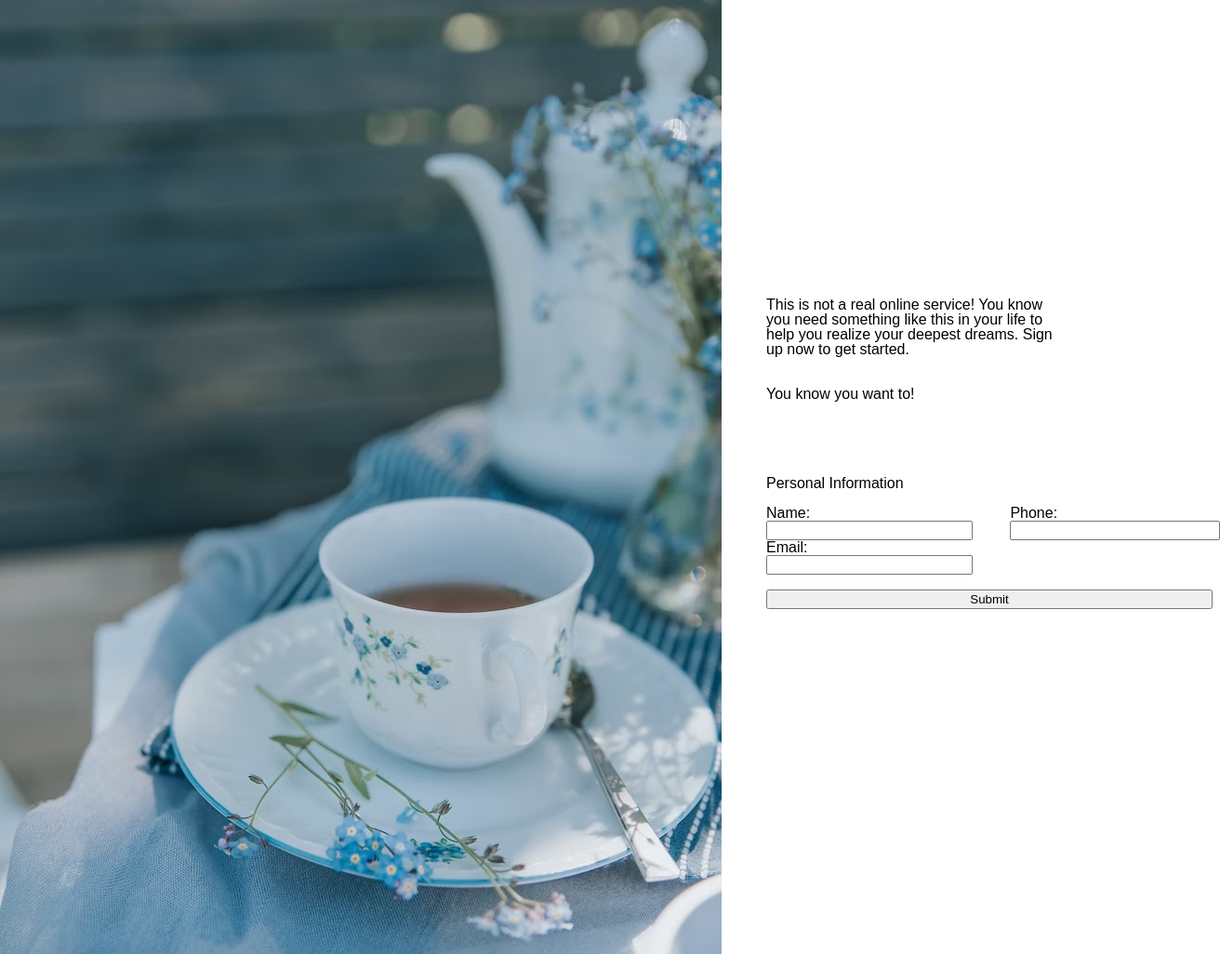
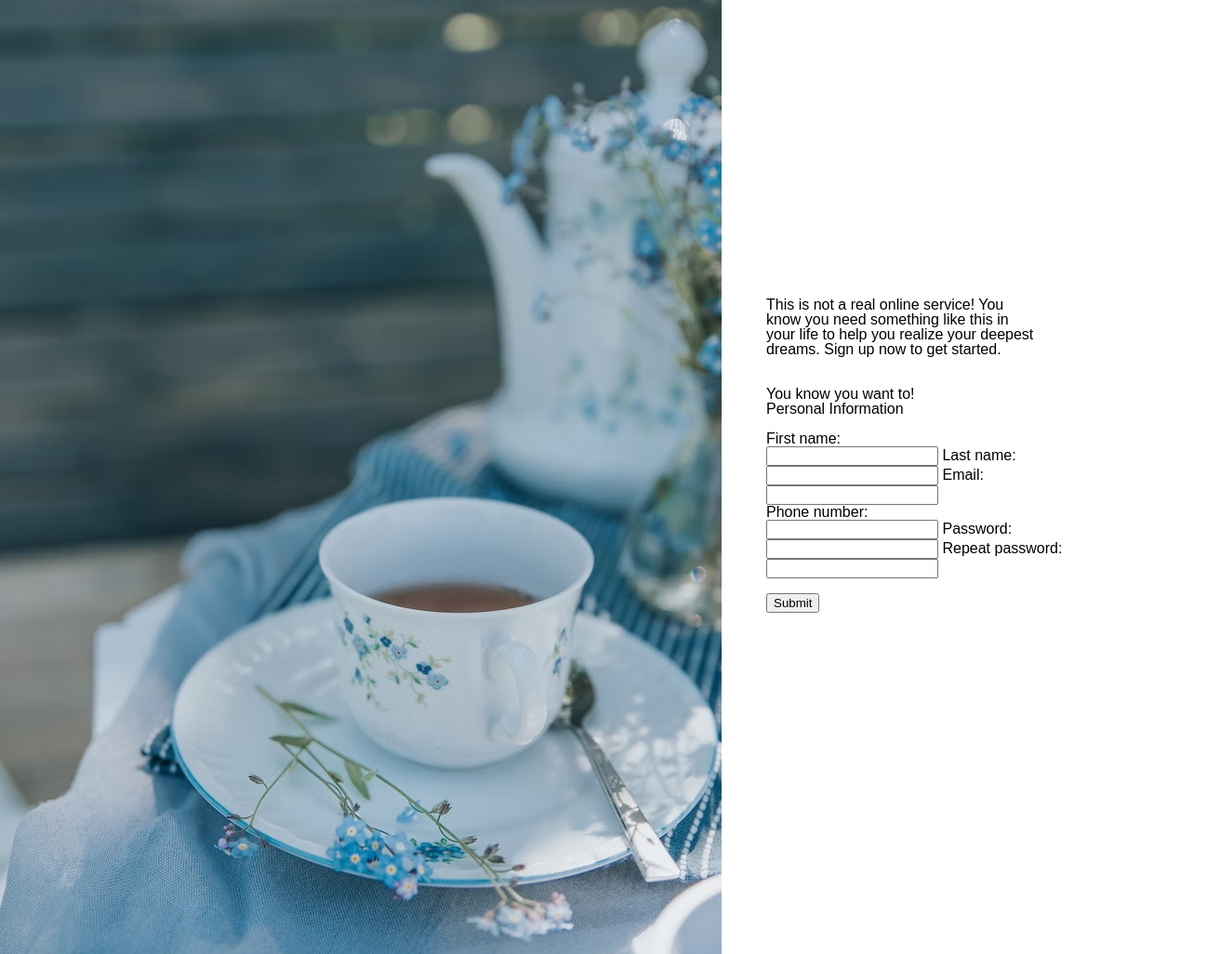
Before and after one commit to dotocan1/sign-up-form, a plain HTML site: page index.html in a window 1280 px wide. Shown: the top 1026 px of the page at 93% size, 1312 px wide, since content can reach past the window. Drawn offline with Linux system fonts and the light colour scheme.

Commit message:
working on form layout

```diff
--- a/index.html
+++ b/index.html
@@ -14,9 +14,9 @@
       <div class="item">
         <img src="./slike/sign-up-form.avif" alt="Grunge picture">
       </div>
-      <div class="item">
+      <div>
         <div class="right-side-container">
-          <div class="item paragraph-item">
+          <div class="paragraph-item">
             <p>
               This is not a real online service! You know you need something
               like this in your life to help you realize your deepest dreams.
@@ -26,30 +26,31 @@
               You know you want to!
             </p>
           </div>
-          <div class="item form-item">
+          <div>
             <form action="/" method="post">
-                <legend>Personal Information</legend>
-                <div class="container">
-                  <div class="item">
-                    <fieldset></fieldset>
-                    <label for="name">Name:</label>
-                    <input id="name" name="name" type="text"><br>
-                    <label for="email">Email:</label>
-                    <input id="email" name="email" type="email">
-                  </fieldset>
-                  </div>
-                  <div class="item"><label for="phone">Phone:</label>
-                    <input id="phone" name="phone" type="tel"><br>
-                  </div>
-                </div>
+              <legend>Personal Information</legend>
+              <fieldset>
+                <label for="firstName">First name:</label><br>
+                <input id="firstName" name="firstName" type="text">
+                <label for="lastName">Last name:</label><br>
+                <input id="lastName" name="lastName" type="text">
+                <label for="Email">Email:</label><br>
+                <input id="Email" name="Email" type="email">
+              </fieldset>
+              <fieldset>
+                <label for="phoneNumber">Phone number:</label><br>
+                <input id="phoneNumber" name="phoneNumber" type="number">
+                <label for="password">Password:</label><br>
+                <input id="password" name="password" type="password">
+                <label for="repeatPassword">Repeat password:</label><br>
+                <input id="repeatPassword" name="repeatPassword"
+                  type="password">
+              </fieldset>
               <input type="submit" value="Submit">
             </form>
           </div>
-
-
         </div>
       </div>
     </div>
-
   </body>
 </html>
--- a/styles.css
+++ b/styles.css
@@ -1,11 +1,8 @@
-.form-item {
-    margin: 0 auto;
-    margin-top: 5rem;
-    width: 30rem;
+:root{
+    font-family: sans-serif;
 }
 
 .paragraph-item {
-    margin: 0 auto;
     margin-top: 20rem;
     text-align: left;
 }
@@ -13,22 +10,13 @@
 input[type="submit"] {
     margin-top: 1rem;
 }
-
-input {
-    width: 100%;
-}
-
 .container {
     display: flex;
     column-gap: 3rem;
 }
 
 .right-side-container {
-    display: flex;
-    flex-direction: column;
-    column-gap: 5rem;
-    justify-content: center;
-    align-items: center;
+    display: block;
 }
 
 legend{
@@ -39,6 +27,18 @@ legend{
     margin-right: 10rem;
 }
 
-:root{
-    font-family: sans-serif;
+.form-container{
+    display: flex;
+    gap: 2rem;
+    flex-direction: column;
+    align-items: left;
+    flex-wrap: wrap;
 }
+
+.form-item {
+
+}
+
+.form-item > * {
+    margin-top: 1rem;
+}
```
Also changed, not shown: slike/odin-lined.png (added).
